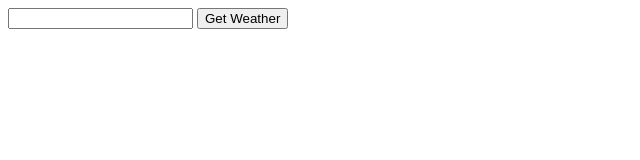
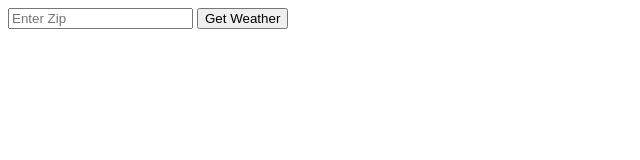
Before and after one commit to smiththay/weather-app, a plain HTML site: page index.html in a window 1280 px wide. Shown: the full height of the page, 0-640 px from the left. Drawn offline with Linux system fonts and the light colour scheme.

Commit message:
placeholder

```diff
--- a/index.html
+++ b/index.html
@@ -9,7 +9,7 @@
 <body>
     <div class ="card">
         <div class="search">
-            <input type="text" id="zipSearch" class="search-bar">
+            <input type="text" id="zipSearch" placeholder="Enter Zip">
             <button id="button">Get Weather</button>
         </div>
         <div class="weather">
```
